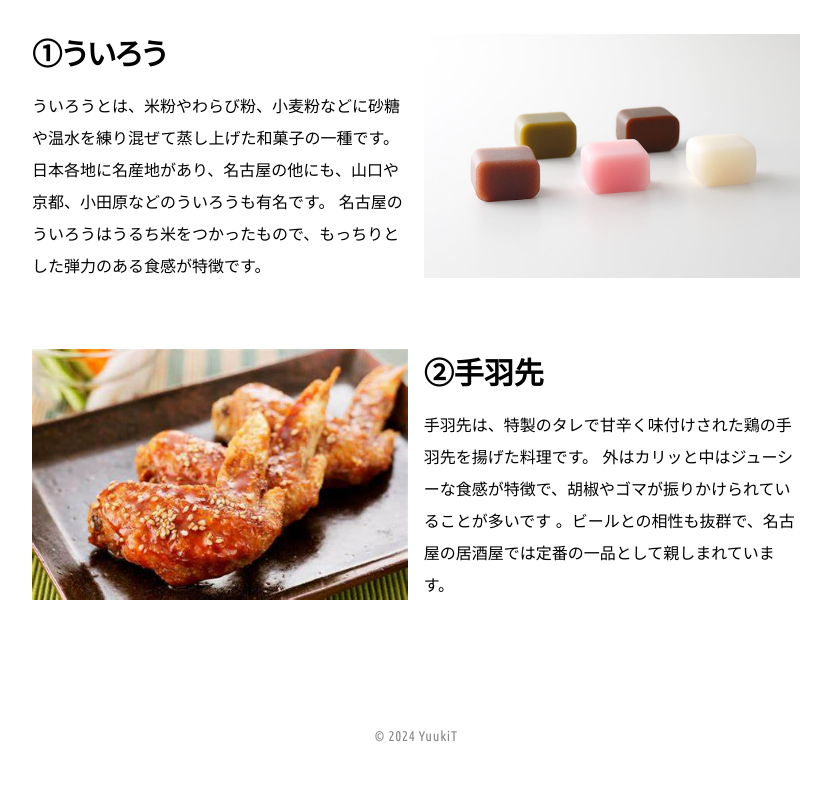
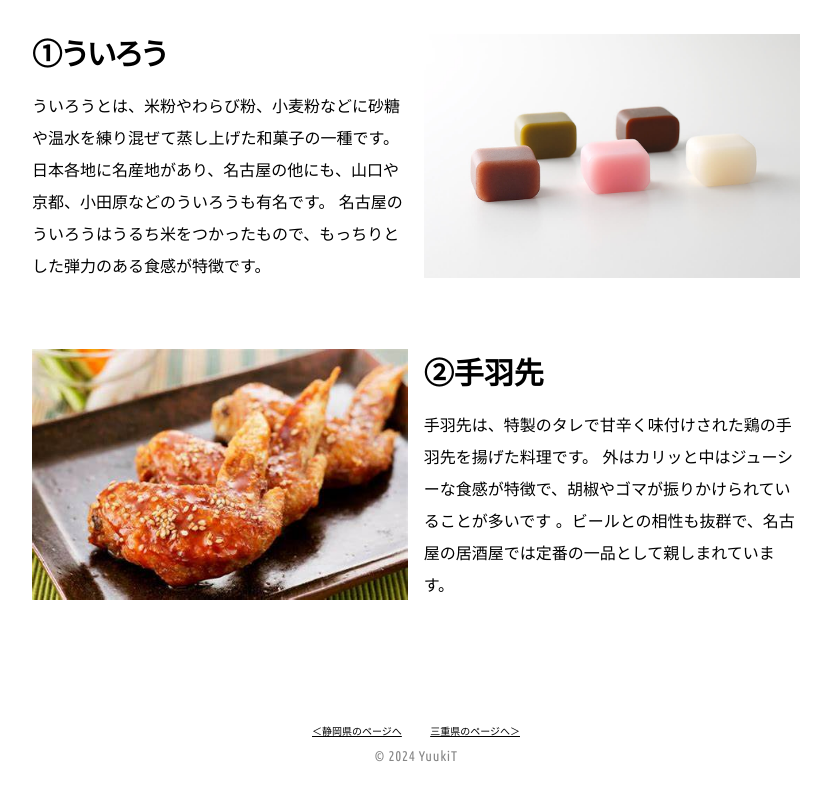
Before and after one commit to RyzYuuki/FinalR0, a plain HTML site: page aichi.html in a window 1280 px wide. Shown: the part 1112-1912 px from the top of the page, without its empty margins (224-1055 px from the left). Drawn offline with Linux system fonts and the light colour scheme.

Commit message:
Aichi change2

```diff
--- a/aichi.html
+++ b/aichi.html
@@ -314,6 +314,13 @@ header figure img {
 	</main>
 
 	<footer>
+
+        <nav class="pagination">
+            <a href="shizuoka.html" style="text-decoration: underline;">＜静岡県のページへ</a>
+            <span style="margin: 0 10px;">&nbsp;</span> <!-- 広い空白を追加 -->
+            <a href="mie.html" style="text-decoration: underline;">三重県のページへ＞</a>
+        </nav>
+
 		<p class="copyright"><small>© 2024 YuukiT</small></p>
 	</footer>
 </div>
```
